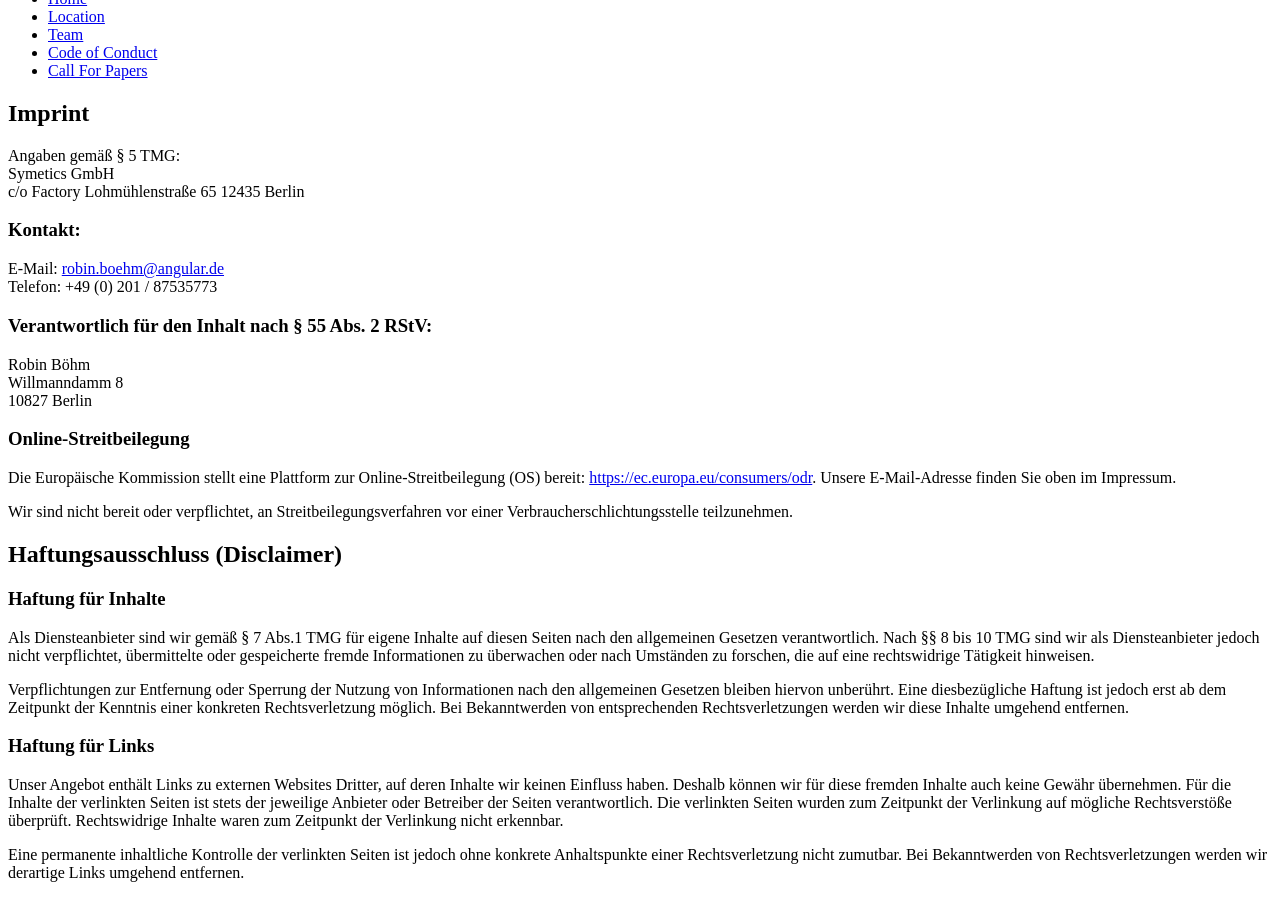
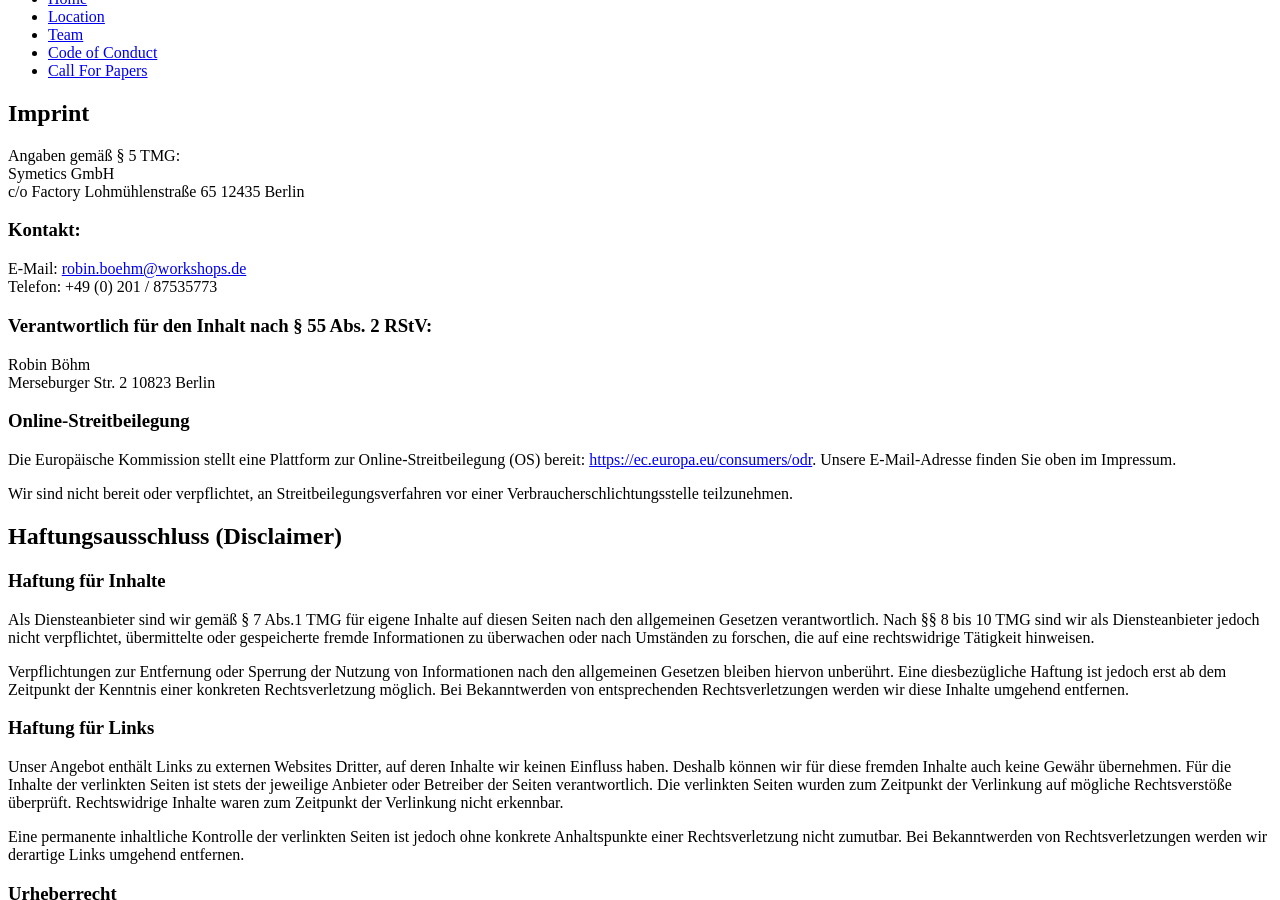
Before and after one commit to ngdeconf/ng-de.org, a Jekyll site: the page built from imprint/index.md, in a window 1280 px wide and 900 px high, scrolled down 413 px. Built offline with Jekyll 4.4.1, drawn with Linux system fonts in a browser that asks for light colours; nearby versions of some CDN libraries; our own code applies the rules of GitHub Pages for plain Markdown files.

Commit message:
feat(imprint): change address of contact person

```diff
--- a/imprint/index.md
+++ b/imprint/index.md
@@ -10,13 +10,13 @@
 12435 Berlin
 
 ### Kontakt:
-E-Mail: [robin.boehm@angular.de](mailto:robin.boehm@angular.de)
+E-Mail: [robin.boehm@workshops.de](mailto:robin.boehm@workshops.de)
 Telefon: +49 (0) 201 / 87535773
 
 ### Verantwortlich für den Inhalt nach § 55 Abs. 2 RStV:
 Robin Böhm
-Willmanndamm 8
-10827 Berlin
+Merseburger Str. 2
+10823 Berlin
 
 ### Online-Streitbeilegung
 Die Europäische Kommission stellt eine Plattform zur Online-Streitbeilegung (OS) bereit: [https://ec.europa.eu/consumers/odr](https://ec.europa.eu/consumers/odr). Unsere E-Mail-Adresse finden Sie oben im Impressum.
```
